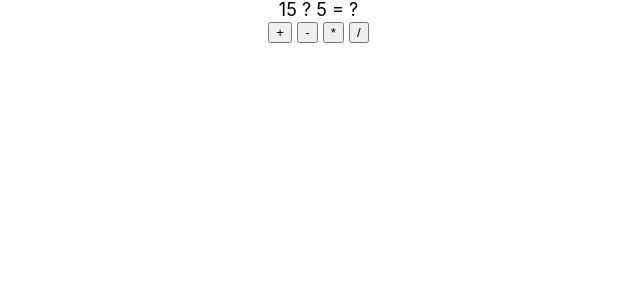
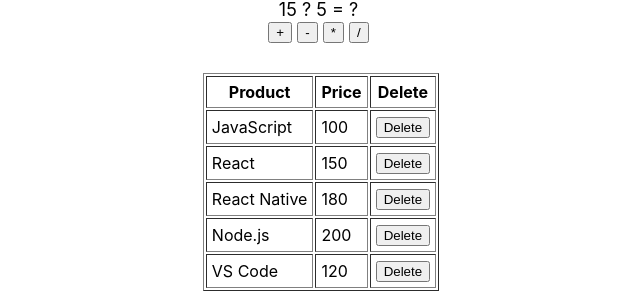
Before and after one commit to galllibx/app1, a React (Create React App) app: page / in a window 1280 px wide. Shown: the part 801-1092 px from the top of the page, without its empty margins (319-959 px from the left). Before the commit the page ends 844 px from the top, so only its background shows below. Built offline with nearby package versions, Linux system fonts and the light colour scheme.

Commit message:
Add refs-array.js
Add Refs-Aarray.js

```diff
--- a/src/App.js
+++ b/src/App.js
@@ -1,10 +1,11 @@
-import React from "react";
+import React from 'react'
 import Banner from './banner'
 import { Header,Content,Footer } from "./func-components";
 import Calendar from "./class-components";
 import { Calculator2 } from "./calculator";
 import { EventData2 } from "./event-data";
 import RefsFunc from "./refs-func";
+import RefsArray from './refs-array'
 
 function App() {
   return (
@@ -16,9 +17,8 @@
       <Footer/>
       <Calculator2/>
       <EventData2/>
-
-
       <RefsFunc/>
+      <RefsArray/>
     </>
   )
 }
--- /dev/null
+++ b/src/refs-array.js
@@ -0,0 +1,49 @@
+import React from 'react'
+
+export default function RefsArray() {
+    const table = React.useRef()
+    const tr = React.useRef([])
+    const data = [
+        ['JavaScript', 100],
+        ['React', 150],
+        ['React Native', 180],
+        ['Node.js', 200],
+        ['VS Code', 120]
+    ]
+
+    const onClickButton = (i) => {
+        const index = tr.current[i].rowIndex
+        table.current.deleteRow(index)
+    }
+
+    const onMouseOverRow = (i) => {
+        tr.current[i].style.backgroundColor = 'yellow'
+    }
+
+    const onMouseOutRow = (i) => {
+        tr.current[i].style.backgroundColor = 'white'
+    }
+
+    const tableStyles = { margin: 'auto', marginTop: 30 }
+
+    return (
+        <table ref={table} border="1" cellPadding={5} style={tableStyles} >
+            <tr><th>Product</th><th>Price</th><th>Delete</th></tr>
+            {
+                data.map((item, i) => {
+                    return (
+                        <tr ref={el => tr.current[i] = el}
+                            onMouseOver={() => onMouseOverRow(i)}
+                            onMouseOut={() => onMouseOutRow(i)}
+                        >
+                            <td>{item[0]}</td>
+                            <td>{item[1]}</td>
+                            <td><button onClick={() => onClickButton(i)}>
+                                Delete</button></td>
+                        </tr>
+                    )
+                })
+            }
+        </table>
+    )
+}
```
